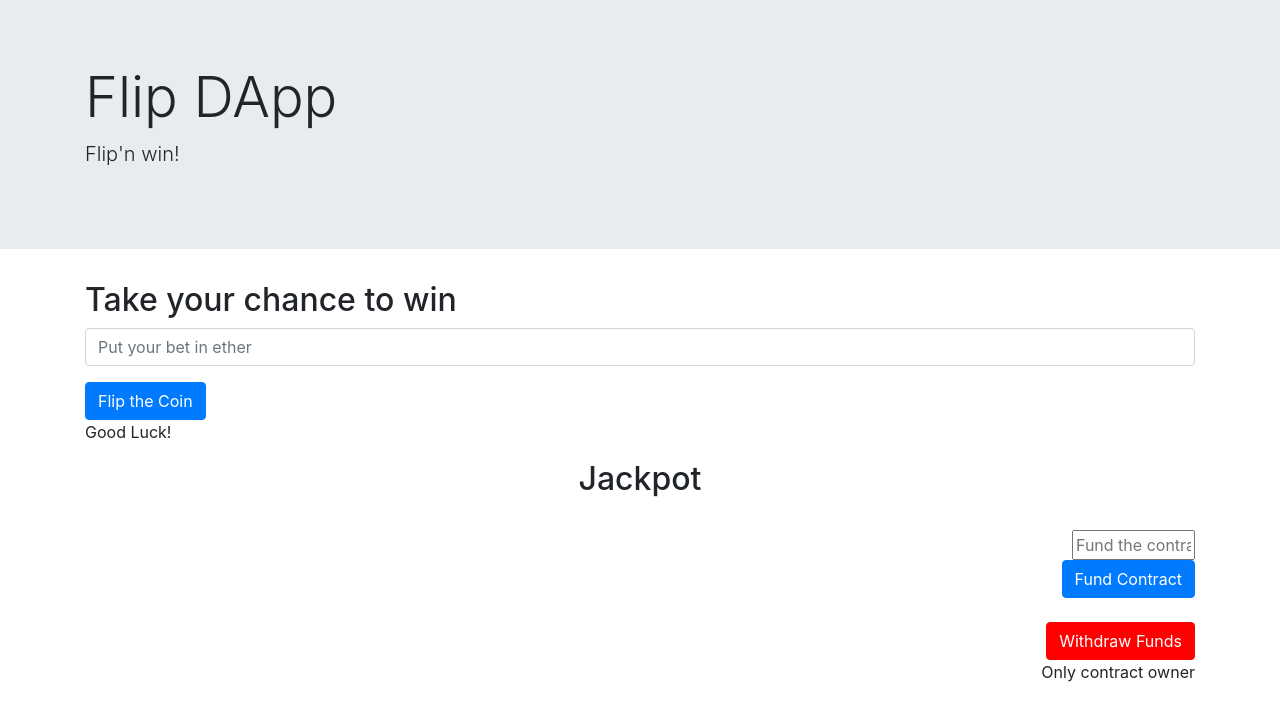
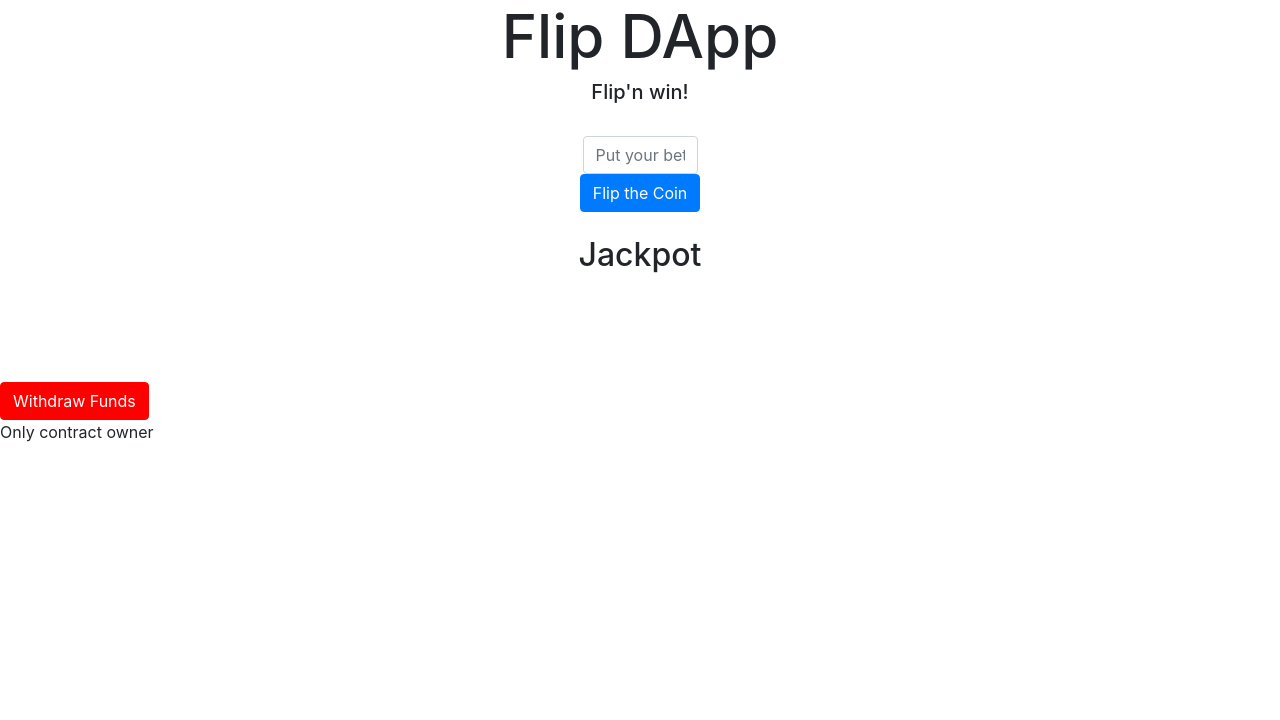
Before and after one commit to MaxiIT/BetFlipDApp, a website: page index.html in a window 1280 px wide. Drawn offline with nearby package versions, Linux system fonts and the light colour scheme.

Commit message:
Commenting
* commenting FlipContract.sol file
* new frontend index.html file changes
* README.md addings
* new style.css file

```diff
--- a/index.html
+++ b/index.html
@@ -1,10 +1,11 @@
 <!DOCTYPE html>
 <html>
   <head>
+
     <meta charset="utf-8">
     <meta name="viewport" content="width=device-width, initial-scale=1, shrink-to-fit=no">
+    <title>Flip DApp</title>
 
-    <title>Flip DApp</title>
     <script src="https://code.jquery.com/jquery-3.4.1.min.js"
       integrity="sha256-CSXorXvZcTkaix6Yvo6HppcZGetbYMGWSFlBw8HfCJo="
       crossorigin="anonymous"></script>
@@ -12,47 +13,34 @@
     <script type="text/javascript" src="./abi.js"></script>
     <script type="text/javascript" src="./main.js"></script>
     <script src="https://stackpath.bootstrapcdn.com/bootstrap/4.4.1/js/bootstrap.min.js" integrity="sha384-wfSDF2E50Y2D1uUdj0O3uMBJnjuUD4Ih7YwaYd1iqfktj0Uod8GCExl3Og8ifwB6" crossorigin="anonymous"></script>
+
     <link rel="stylesheet" href="https://stackpath.bootstrapcdn.com/bootstrap/4.4.1/css/bootstrap.min.css" integrity="sha384-Vkoo8x4CGsO3+Hhxv8T/Q5PaXtkKtu6ug5TOeNV6gBiFeWPGFN9MuhOf23Q9Ifjh" crossorigin="anonymous">
+    <link rel="stylesheet" href="style.css" type="text/css" media="all"/>
 
   </head>
+
   <body>
-    <div class="jumbotron jumbotron-fluid">
-      <div class="container">
-        <h1 class="display-4">Flip DApp</h1>
-        <p class="lead">Flip'n win! </p>
+    <div class="container">
+      <h1 class="top-heading">Flip DApp</h1>
+      <h2 class="bottom-heading">Flip'n win!</h2>
+    </div>
+    <br>
+    <div class="container">
+      <div>
+        <input type="text" class="form-control" id="bet_input" placeholder="Put your bet in ether">
+        <button type="button" id="flip_button" class="btn btn-primary">Flip the Coin</button>
+      </div>
+    <br>
+      <div>
+        <h2>Jackpot</h2>
+        <h2><span id="jackpot_output"></span></h2>
       </div>
     </div>
-    <div class="container">
-      <div>
-        <h2>Take your chance to win</h2>
-        <div class="input-group mb-3">
-          <input type="text" class="form-control" id="bet_input" placeholder="Put your bet in ether" >
-        </div>
-        <button type="button" id="flip_button" class="btn btn-primary">Flip the Coin</button>
-        <p>Good Luck!</p>
-      </div>
-      <div>
-        <center>
-        <h2>Jackpot</h2>
-        <div>
-          <h2><span id="jackpot_output"></span></h2>
-        </div>
-        </center>
-      </div>
-      <br>
-      <div style="text-align: right">
-        <div>
-          <input type="text"  id="fund_input"  style="width:123px" placeholder="Fund the contract with Ether" >
-        </div>
-        <button type="button" id="fund_contract_button" class="btn btn-primary">Fund Contract</button>
-      </div>
-      <br>
-      <div style="text-align: right">
+    <!-- Only for dev flow -->
+    <div style="padding-top: 100px">
         <button type="button" id="withdraw_button" class="btn btn-primary" style="background-color:red; border-color:red; color:white">Withdraw Funds</button>
         <p>Only contract owner</p>
-      </div>
     </div>
-
 
   </body>
 </html>
--- /dev/null
+++ b/style.css
@@ -0,0 +1,22 @@
+input[type="text"] {
+  display: block;
+  margin : 0 auto;
+}
+
+.top-heading {
+  font-size: 60px;
+}
+
+.bottom-heading {
+  font-size: 20px;
+}
+
+.form-control {
+  max-width: 115px;
+  text-align: center;
+}
+.container {
+  text-align: center;
+  max-width: 1000px;
+  margin: 0 auto;
+}
```
Also changed, not shown: README.md, 1 other file.
